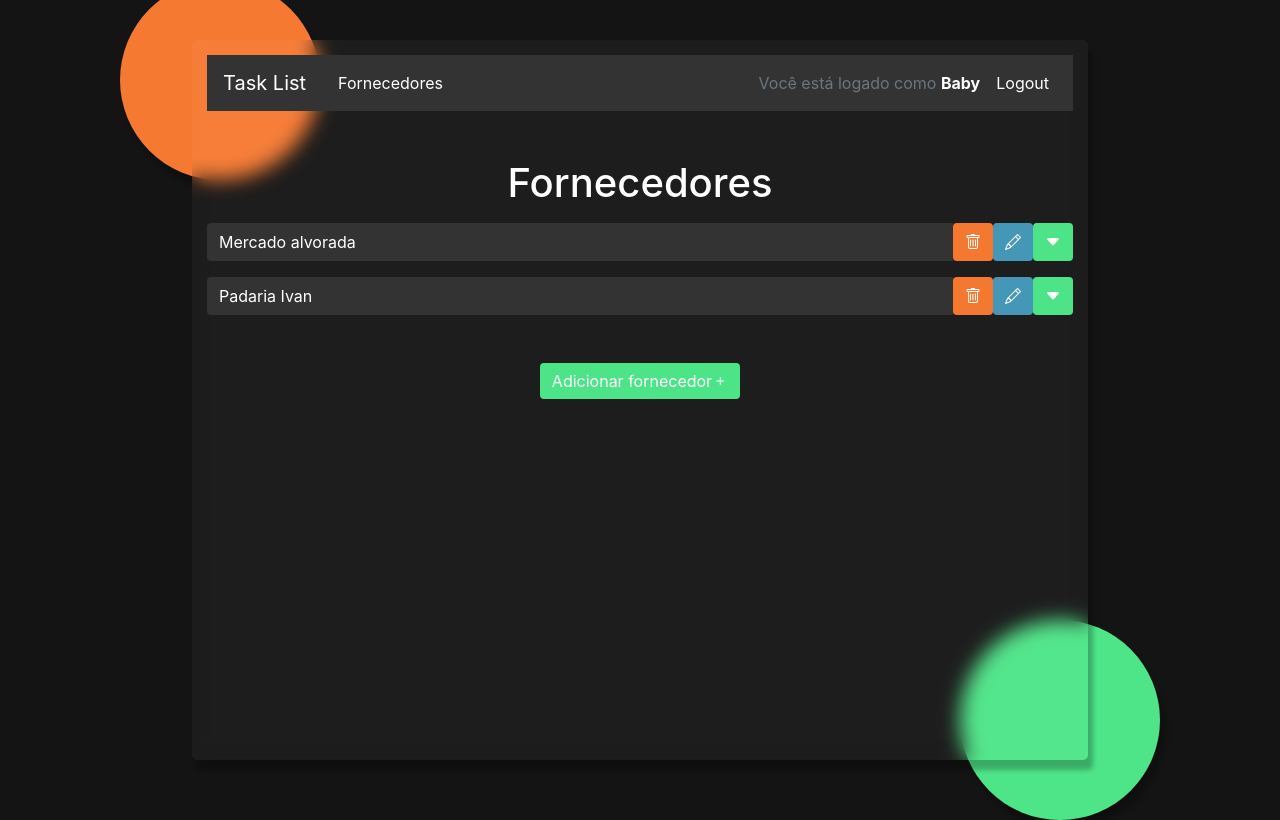
After one commit to iurysm1/IFSC-WEBII, a Flask app: page /fornecedores in a window 1280 px wide. The commit adds this page. Run offline with Flask 3, Linux system fonts and the light colour scheme; a user stored in the database is signed in.

Commit message:
Lógica terminada, estilizando

```diff
--- a/gerenciamento_cadastros_forcedores_produtos/app.py
+++ b/gerenciamento_cadastros_forcedores_produtos/app.py
@@ -50,30 +50,30 @@ def home():
                 current_user.tasks.append(Task(name=name, complete=False))
                 db.session.commit()
             else:
-                flash("Nome da tarefa tem que ter mais de 2 letras!")
+                flash("Nome da tarefa tem que ter mais de 2 letras!", category="error")
         elif request.form.get("edit"):
             fornecedores=Fornecedor.query.all()
-            print("edit")
             id = request.form.get("productIdEdit")
             produto = db.session.get(Produto, id)
             produto.nome = request.form.get("productNameEdit")
             produto.preco = request.form.get("productPriceEdit")
             produto.estoque = request.form.get("productEstoqueEdit")
             for fornecedorAtual in fornecedores:
-                if request.form.get("f"+str(fornecedorAtual.id))=="clicked":
+                if request.form.get("fe"+str(fornecedorAtual.id))=="clicked":
                     produto.fornecedor_id=fornecedorAtual.id
-                    print('entrou')
-            print(produto.fornecedor_id)
-            db.session.commit()
-            flash("Produto Alterado.")
+                    #usei a mesma lógica para marcar se a task foi feita
+                    flash("Produto Alterado.")
+                    db.session.commit()
+
         elif request.form.get("newProduct"):
+            print('new')
             nome=request.form.get("productName")
             preco=request.form.get("productPrice")
             estoque=request.form.get("productEstoque")
             fornecedor_id=None
             for fornecedorFor in Fornecedor.query.all():
                 if request.form.get("f" + str(fornecedorFor.id)) == "clicked":
-                    fornecedor_id=fornecedorFor.id
+                    fornecedor_id=fornecedorFor.id #usei a mesma lógica para marcar se a task foi feita
 
             if fornecedor_id is not None:  # Verifica se um fornecedor foi selecionado
                 novo_produto = Produto(nome=nome, estoque=estoque, preco=preco, fornecedor_id=fornecedor_id)
@@ -82,9 +82,10 @@ def home():
                     db.session.commit()
                     flash("Produto cadastrado.")
                 else:
-                    flash("O produto já existe!")
+                    flash("O produto já existe!", category="error")
             else:
-                flash("Selecione um fornecedor.")
+                flash("Selecione um fornecedor.", category="error")
+        return redirect(url_for('home'))
 
 
 
@@ -93,9 +94,8 @@ def home():
     # "get_fornecedor_nome=get_fornecedor_nome" passei a função para o template como uma variavel global
 
 def get_fornecedor_nome(fornecedor_id):
-        fornecedor = db.session.get(Fornecedor, fornecedor_id)
-
-        if fornecedor:
+        if fornecedor_id:
+            fornecedor = db.session.get(Fornecedor, fornecedor_id)
             return fornecedor.razao_social
         else:
             return "Fornecedor não encontrado"
@@ -108,7 +108,43 @@ def verificaProduto(produto):
 
 
 
+@app.route("/fornecedores", methods=['GET', 'POST','PUT'])
+@login_required
+def fornecedores():
+    if request.method == 'POST':
+        if request.form.get("newFornecedor"):
+            razao_social = request.form.get("razao_social")
+            email = request.form.get("email")
+            site = request.form.get("site")
+            telefone = request.form.get("telefone")
+            if len(razao_social) > 2:
+                novo_fornecedor = Fornecedor(razao_social=razao_social, email=email, site=site, telefone=telefone)
+                db.session.add(novo_fornecedor)
+                db.session.commit()
+                flash("Fornecedor cadastrado.")
+            else:
+                flash("Dados inválidos.", category="error")
+        elif request.form.get("editFornecedor"):
+            id = request.form.get("idEdit")
+            fornecedor = db.session.get(Fornecedor, id)
+            if fornecedor:
+                fornecedor.razao_social = request.form.get("razao_socialEdit")
+                fornecedor.email = request.form.get("emailEdit")
+                fornecedor.site = request.form.get("siteEdit")
+                fornecedor.telefone = request.form.get("telefoneEdit")
+                db.session.commit()
+                flash("Fornecedor Alterado.")
+            else:
+                flash("Fornecedor não encontrado.", category="error")
 
+        return redirect(url_for('fornecedores'))
+
+    return render_template("fornecedores.html", user=current_user, fornecedores=Fornecedor.query.all(), produtosPorFornecedor=produtosPorFornecedor)
+
+def produtosPorFornecedor(id_fornecedor):
+    fornecedor = db.session.get(Fornecedor, id_fornecedor)
+    if fornecedor:
+        return fornecedor.produtos;
 
 @app.route("/login", methods=['GET','POST'])
 def login():
@@ -160,16 +196,23 @@ def signup():
     return render_template("signup.html", form=request.form)
 
 
-@app.route("/delete-task", methods=['POST'])
-def delete_task():
-    task = json.loads(request.data)
-    task_id = task['taskId']
-    task = db.session.get(Task, task_id)
-    if task:
-        if task.user_id == current_user.id:
-            db.session.delete(task)
-            db.session.commit()
+@app.route("/delete-object", methods=['POST'])
+def delete_object():
+    objectRequest = json.loads(request.data)
+    print(objectRequest['typeObject'])
+    if objectRequest['typeObject'] == "produto":
+        print('entrou')
+        product_id = objectRequest['objectId']
+        objectRequest = db.session.get(Produto, product_id)
+    elif objectRequest['typeObject'] == "fornecedor":
+        product_id = objectRequest['objectId']
+        objectRequest = db.session.get(Fornecedor, product_id)
+
+
+    if objectRequest:
+        db.session.delete(objectRequest)
+        db.session.commit()
     return jsonify({})
-
+    #Usei a mesma lógica que ja estava para a exclusão da task, so apliquei no contexto dessa aplicação
 if __name__ == "__main__":
     app.run(debug=True)
--- a/gerenciamento_cadastros_forcedores_produtos/static/index.js
+++ b/gerenciamento_cadastros_forcedores_produtos/static/index.js
@@ -1,13 +1,33 @@
-function deleteTask(taskId) {
-    fetch("/delete-task", {
+function deleteObject(objectId, typeOfObject) {
+    fetch("/delete-object", {
         method: "POST",
-        body: JSON.stringify({ taskId: taskId}),
+        body: JSON.stringify({ objectId: objectId, typeObject: typeOfObject}),
     }).then((_res) => {
-        window.location.href = "/";
+        if(typeOfObject=="produto"){
+            window.location.href = "/";
+        }else if(typeOfObject=="fornecedor"){
+            window.location.href = "/fornecedores";
+        }
     });
 }
 
+$('#modalEditFornecedor').on('show.bs.modal', function (event) {
 
+    const button = $(event.relatedTarget);
+    console.log(event.relatedTarget)
+    data = button.data();
+    const idFornecedor = data.idfornecedor;
+    const nameFornecedor = data.namefornecedor;
+    const emailFornecedor = data.emailfornecedor;
+    const phoneFornecedor = data.phonefornecedor;
+    const siteFornecedor = data.sitefornecedor;
+
+    $('#idEdit').val(idFornecedor);
+    $('#razao_socialEdit').val(nameFornecedor);
+    $('#emailEdit').val(emailFornecedor);
+    $('#telefoneEdit').val(phoneFornecedor);
+    $('#siteEdit').val(siteFornecedor);
+});
 
 $('#modalEdit').on('show.bs.modal', function (event) {
 
@@ -19,7 +39,7 @@ $('#modalEdit').on('show.bs.modal', function (event) {
     const nameProduct = data.nameproduct;
     const precoProduct = data.priceproduct;
     const quantidadeProduct = data.estoqueproduct;
-    const fornecedorId = data.productfornecedorid; //pega o id do fornecedor do data do mesmo
+    const fornecedorId = data.productfornecedorid; //pega o id do fornecedor do data do botão
     $('#productIdEdit').val(idProduct);
     $('#productNameEdit').val(nameProduct);
     $('#productPriceEdit').val(precoProduct);
@@ -30,7 +50,7 @@ $('#modalEdit').on('show.bs.modal', function (event) {
 
     fornecedores.forEach(function(fornecedorAtual){
         console.log(fornecedorAtual.id+" / "+fornecedorId)
-        if(fornecedorAtual.id=="f"+fornecedorId){
+        if(fornecedorAtual.id=="fe"+fornecedorId){
             fornecedorAtual.checked = true;
         }else{
             fornecedorAtual.checked = false;
--- a/gerenciamento_cadastros_forcedores_produtos/static/style.css
+++ b/gerenciamento_cadastros_forcedores_produtos/static/style.css
@@ -1,5 +1,69 @@
 .container {
+    text-align: center;
+    width: 70%;
+    height: 90vh;
+    background-color: rgba(255, 255, 255, 0.041);
+    padding: 15px;
+    border-radius: 5px;
+    backdrop-filter: blur(10px);
+    z-index: 1;
+    position: absolute;
+    box-shadow: 5px 10px 5px rgba(0, 0, 0, 0.253);
+}
+
+.container *{
+    color: white
+
+}
+
+.circle{
+    width: 200px;
+    height: 200px;
+    border-radius: 50%;
     position: relative;
+    box-shadow: 0 0 10px rgba(0, 0, 0, 0.2);
+    z-index: 0;
+    animation: jump 3s linear infinite;
+    box-shadow: 5px 10px 5px rgba(0, 0, 0, 0.253);
+}
+
+@keyframes jump {
+    0% {
+        transform: translateY(0px) !important;
+    }
+    50%{
+        transform: translateY(-10px) !important;
+    }
+    100% {
+        transform: translateY(0px) !important;
+    }
+}
+
+#circle1{
+    right: 25%;
+    bottom: 40%;
+}
+
+#circle2{
+    left: 25%;
+    top: 40%;
+    animation-delay: 1s;
+}
+
+
+input, nav{
+    background-color: rgb(51, 51, 51) !important;
+    border: none !important;
+    border: 12px;
+}
+
+body{
+    background-color: rgb(20, 20, 20);
+    display: flex;
+    align-items: center;
+    justify-content: center;
+    position: relative;
+    height: 100vh;
 }
 
 .well {
@@ -9,3 +73,18 @@
     display: grid;
     align-items: center;
 }
+
+.btn-success{
+    background-color: rgba(81, 238, 141, 0.959) !important;
+    border: rgba(81, 238, 141, 0.959);
+}
+
+.btn-primary{
+    background-color: rgba(72, 158, 192, 0.959) !important;
+    border: rgba(72, 158, 192, 0.959);
+}
+
+.btn-danger{
+    background-color: rgba(255, 125, 50, 0.959) !important;
+    border: rgba(255, 125, 50, 0.959);
+}
--- a/gerenciamento_cadastros_forcedores_produtos/templates/base.html
+++ b/gerenciamento_cadastros_forcedores_produtos/templates/base.html
@@ -13,15 +13,19 @@
     <link rel="stylesheet" href="https://cdn.jsdelivr.net/npm/bootstrap-icons@1.11.1/font/bootstrap-icons.css" integrity="sha384-4LISF5TTJX/fLmGSxO53rV4miRxdg84mZsxmO8Rx5jGtp/LbrixFETvWa5a6sESd" crossorigin="anonymous">
 
     {% block title %}
-      <title>Task List - Gerencie suas tarefas do dia</title>
+      <title>Lista de produtos</title>
     {% endblock %}
 
   </head>
   <body>
+    <div class="circle btn-danger" id="circle1"></div>
+    <div class="circle btn-success" id="circle2"></div>
+
     <div class="container">
     {% block menu %}
-        <nav class="navbar navbar-expand-lg navbar-light bg-light">
-            <a class="navbar-brand" href="#">Task List</a>
+        <nav class="navbar navbar-expand-lg">
+            <a class="navbar-brand" href="{{ url_for('home') }}">Task List</a>
+            <a href="{{ url_for('fornecedores') }}" class="nav-link">Fornecedores</a>
             <button class="navbar-toggler" type="button" data-toggle="collapse" data-target="#navbarNavAltMarkup" aria-controls="navbarNavAltMarkup" aria-expanded="false" aria-label="Toggle navigation">
                 <span class="navbar-toggler-icon"></span>
             </button>
--- /dev/null
+++ b/gerenciamento_cadastros_forcedores_produtos/templates/fornecedores.html
@@ -0,0 +1,113 @@
+{% extends "base.html" %}
+
+{% block title %}
+      <title>Fornecedores</title>
+{% endblock %}
+
+
+{% block content %}
+
+<h1 class="mt-5">Fornecedores</h1>
+    <form method="POST">
+    {% for fornecedor in fornecedores %}
+    <div class="input-group mb-0 mt-3" id="fornecedorActions">
+        <input type="text" id="fornecedor_{{fornecedor.id}}" value="{{fornecedor.razao_social}}" class="form-control" disabled>
+        <button type="button" class="btn btn-danger" onClick="deleteObject({{ fornecedor.id }},'fornecedor')">
+            <i class="bi bi-trash"></i>
+        </button>
+        <button id="editFornecedor" type="button" class="btn btn-primary"
+            data-toggle="modal" data-target="#modalEditFornecedor"
+            data-idFornecedor="{{ fornecedor.id }}" data-nameFornecedor="{{ fornecedor.razao_social }}" data-emailfornecedor="{{ fornecedor.email }}" data-phonefornecedor="{{ fornecedor.telefone }}" data-siteFornecedor="{{ fornecedor.site }}"
+        >
+            <i class="bi bi-pencil"></i>
+        </button>
+        <button class="btn btn-success" type="button" data-toggle="collapse" data-target="#collapseExample{{fornecedor.id}}" aria-expanded="false" aria-controls="collapseExample">
+            <i class="bi bi-caret-down-fill"></i>
+        </button>
+        <br>
+    </div>
+    <div class="collapse" id="collapseExample{{fornecedor.id}}">
+        {% for produto in produtosPorFornecedor(fornecedor.id) %}
+        <div class="card card-body">
+          <p>{{produto.nome}} - R${{produto.preco}} - Estoque atual: {{produto.estoque}}</p>
+        </div>
+        {% endfor %}
+    </div>
+    {% endfor %}
+
+    <button id="buttonAddFornecedor" type="button" class="btn btn-success mt-5"
+            data-toggle="modal" data-target="#modalAddFornecedor">
+            Adicionar fornecedor<i class="bi bi-plus"></i>
+    </button>
+    </form>
+
+
+<!-- Modal para adição de produto -->
+<div class="modal fade" id="modalAddFornecedor" tabindex="-1" role="dialog" aria-labelledby="modalAddFornecedorLabel" aria-hidden="true">
+<div class="modal-dialog" role="document">
+<div class="modal-content">
+  <div class="modal-header">
+    <h5 class="modal-title" id="exampleModalLabel">Adicionar um fornecedor</h5>
+    <button type="button" class="close" data-dismiss="modal" aria-label="Close">
+      <span aria-hidden="true">&times;</span>
+    </button>
+  </div>
+
+
+  <form method="POST">
+    <div class="modal-body">
+        <label for="razao_social">Razão Social</label>
+        <input type="text" id="razao_social" class="form-control" name="razao_social">
+        <label for="email">Email</label>
+        <input type="text" id="email" class="form-control" name="email">
+        <label for="telefone">Telefone</label>
+        <input type="text" class="form-control" name="telefone" id="telefone">
+        <label for="site">Site</label>
+        <input type="text" class="form-control" name="site" id="site">
+
+    <div class="modal-footer">
+      <button type="button" class="btn btn-secondary" data-dismiss="modal">Cancelar</button>
+      <button type="submit" class="btn btn-success" name="newFornecedor" value="newFornecedor">Adicionar</button>
+    </div>
+  </div>
+  </form>
+</div>
+</div>
+</div>
+
+<!-- Modal para edição de produto -->
+<div class="modal fade" id="modalEditFornecedor" tabindex="-1" role="dialog" aria-labelledby="modalEditFornecedorLabel" aria-hidden="true">
+    <div class="modal-dialog" role="document">
+    <div class="modal-content">
+      <div class="modal-header">
+        <h5 class="modal-title" id="exampleModalLabel">Editer um fornecedor</h5>
+        <button type="button" class="close" data-dismiss="modal" aria-label="Close">
+          <span aria-hidden="true">&times;</span>
+        </button>
+      </div>
+
+
+      <form method="POST">
+        <div class="modal-body">
+            <input type="hidden" class="form-control" id="idEdit" name="idEdit">
+
+            <label for="razao_socialEdit">Razão Social</label>
+            <input type="text" id="razao_socialEdit" class="form-control" name="razao_socialEdit">
+            <label for="emailEdit">Email</label>
+            <input type="text" id="emailEdit" class="form-control" name="emailEdit">
+            <label for="telefoneEdit">Telefone</label>
+            <input type="text" class="form-control" name="telefoneEdit" id="telefoneEdit">
+            <label for="siteEdit">Site</label>
+            <input type="text" class="form-control" name="siteEdit" id="siteEdit">
+
+        <div class="modal-footer">
+          <button type="button" class="btn btn-secondary" data-dismiss="modal">Cancelar</button>
+          <button type="submit" class="btn btn-success" name="editFornecedor" value="editFornecedor">Editar</button>
+        </div>
+      </div>
+      </form>
+    </div>
+    </div>
+    </div>
+
+{% endblock %}
```
Also changed, not shown: gerenciamento_cadastros_forcedores_produtos/templates/home.html (+6 -5 lines), gerenciamento_cadastros_forcedores_produtos/instance/database.db.
